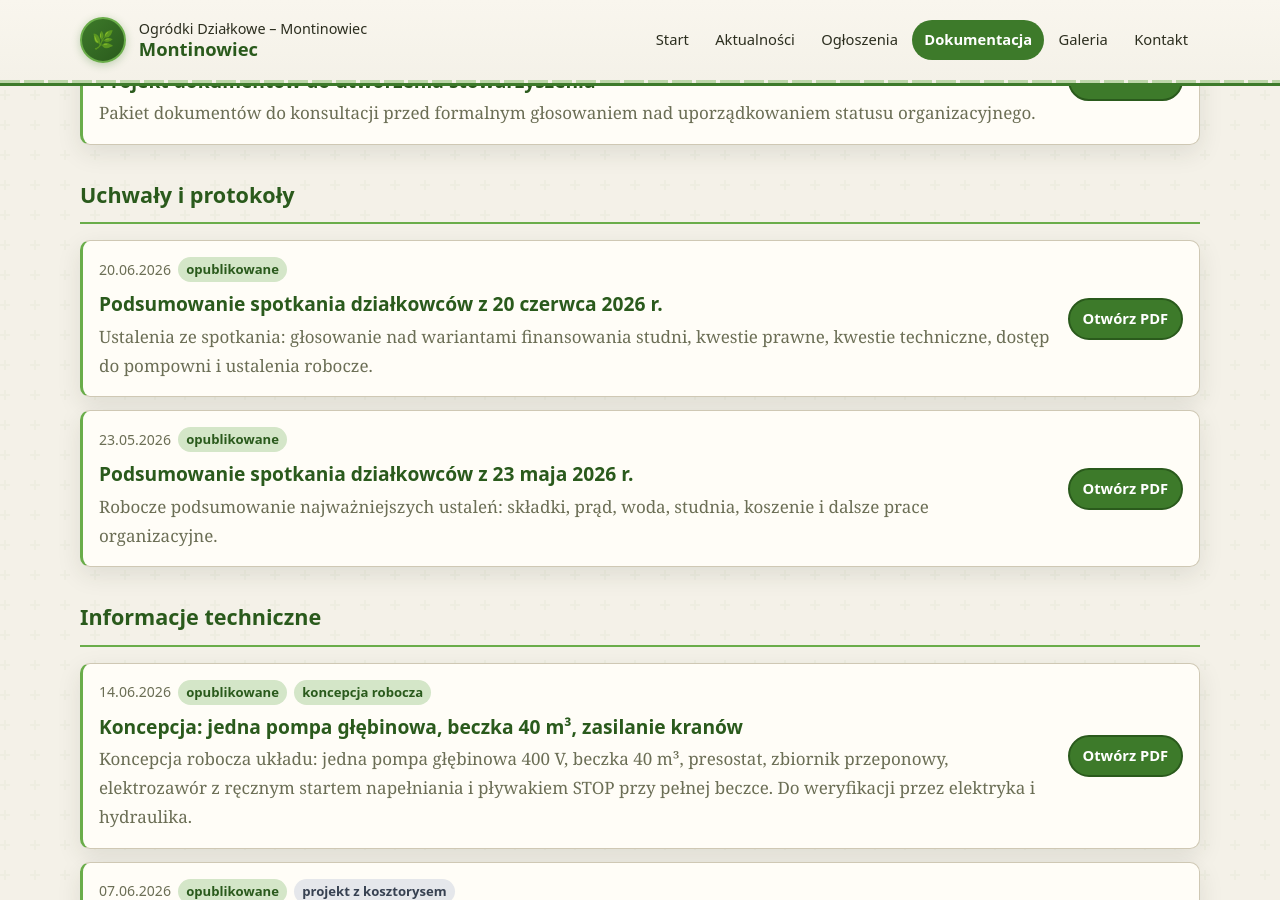
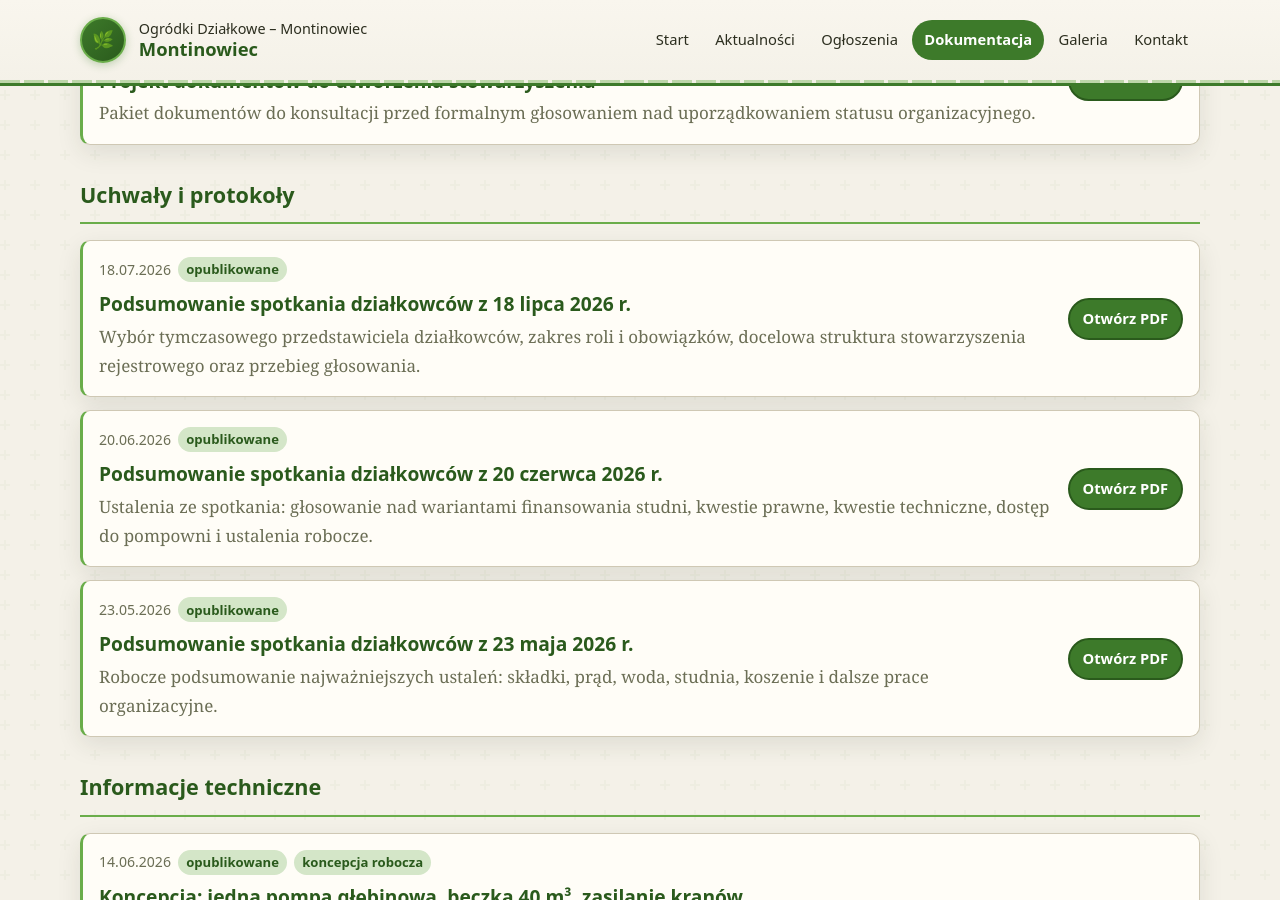
Before and after one commit to brxie/montin-page, a Jekyll site: the page built from dokumentacja.md, in a window 1280 px wide and 900 px high, scrolled down 1248 px. Built offline with Jekyll 4.4.1, drawn with Linux system fonts in a browser that asks for light colours.

Commit message:
Dodaj podsumowanie spotkania z 18.07.2026

```diff
--- a/_data/documents.yml
+++ b/_data/documents.yml
@@ -4,6 +4,14 @@
 # 2. Skopiuj jeden z bloków poniżej i uzupełnij pola.
 # 3. Dla plików lokalnych użyj pola "file"; dla stron zewnętrznych "external_url".
 # 4. Pole "labels" to tablica — może zawierać kilka labelek na jednym wpisie.
+
+- title: "Podsumowanie spotkania działkowców z 18 lipca 2026 r."
+  category: "Uchwały i protokoły"
+  date: 2026-07-18
+  labels:
+    - opublikowane
+  file: "/documents/podsumowanie_spotkania_2026-07-18.pdf"
+  description: "Wybór tymczasowego przedstawiciela działkowców, zakres roli i obowiązków, docelowa struktura stowarzyszenia rejestrowego oraz przebieg głosowania."
 
 - title: "Podsumowanie spotkania działkowców z 20 czerwca 2026 r."
   category: "Uchwały i protokoły"
```
Also changed, not shown: 1 other file.
